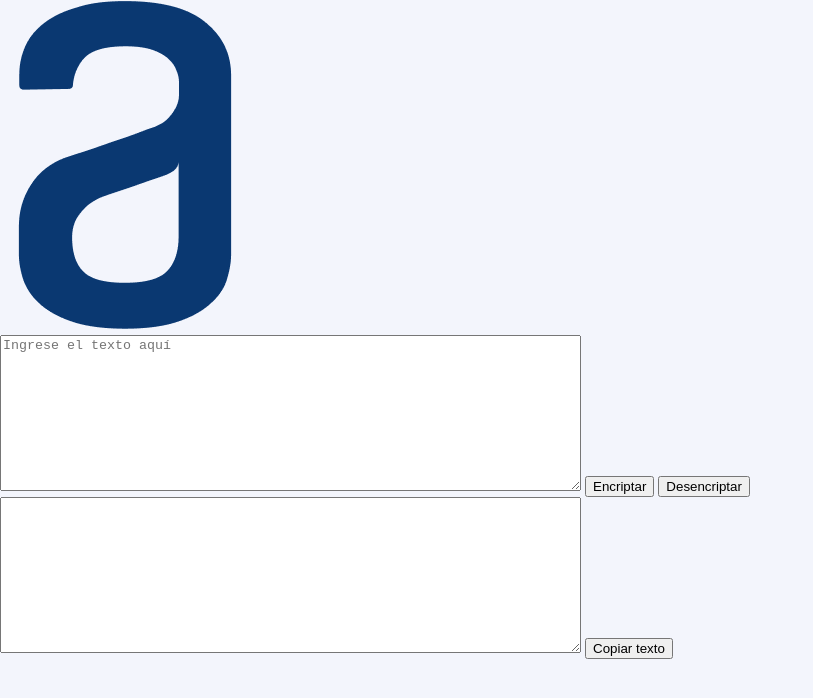
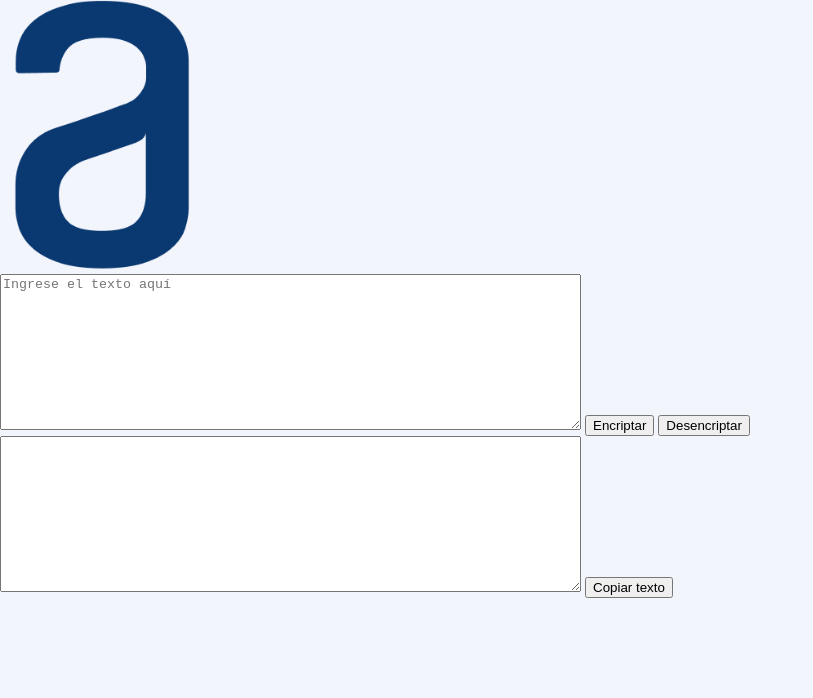
Before and after one commit to CalalpaGus/EncryptorDecryptor, a plain HTML site: page index.html in a window 1280 px wide. Shown: the whole page, without its empty margins (0-813 px from the left). Drawn offline with Linux system fonts and the light colour scheme.

Commit message:
Puesta del tamaño de la imagen

```diff
--- a/index.html
+++ b/index.html
@@ -12,7 +12,7 @@
 	<body style="background: rgb(243,245,252);">
 	  <header>
 		<div>
-			<h1><img src="img/logo.png"></h1>
+			<h1><img src="img/logo.png" width="200px"></h1>
 		</div>
 	  </header>
 	  <main>
```
